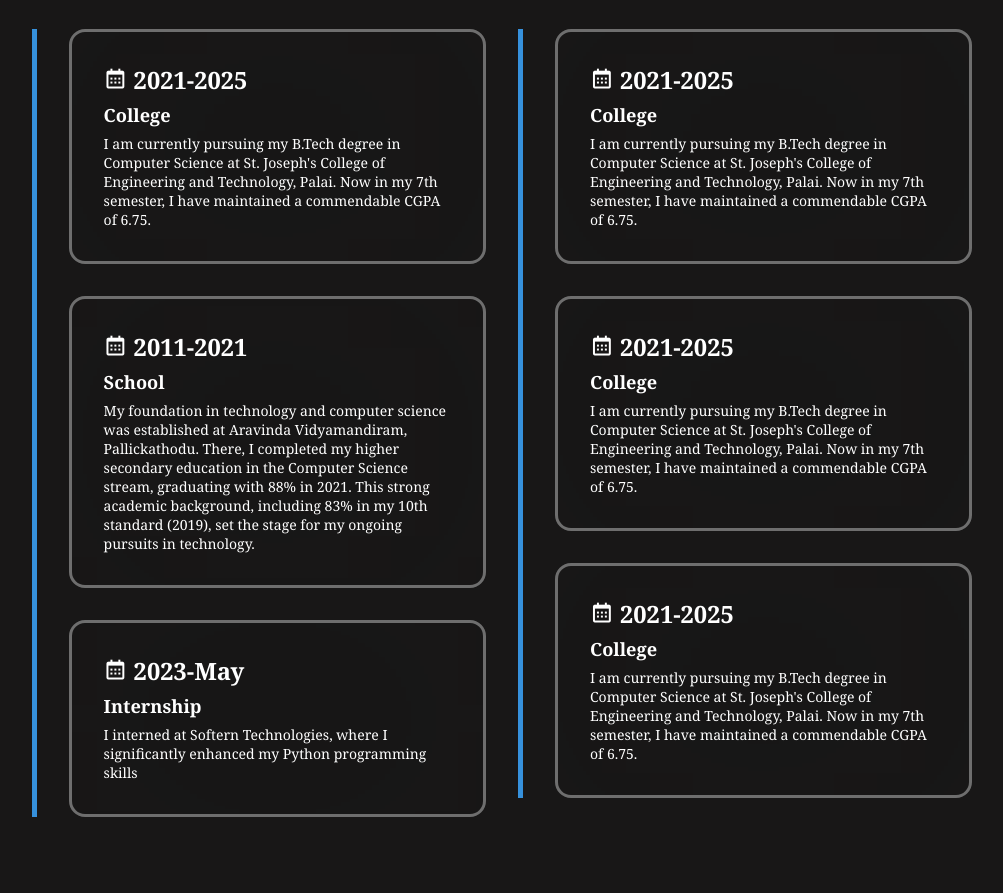
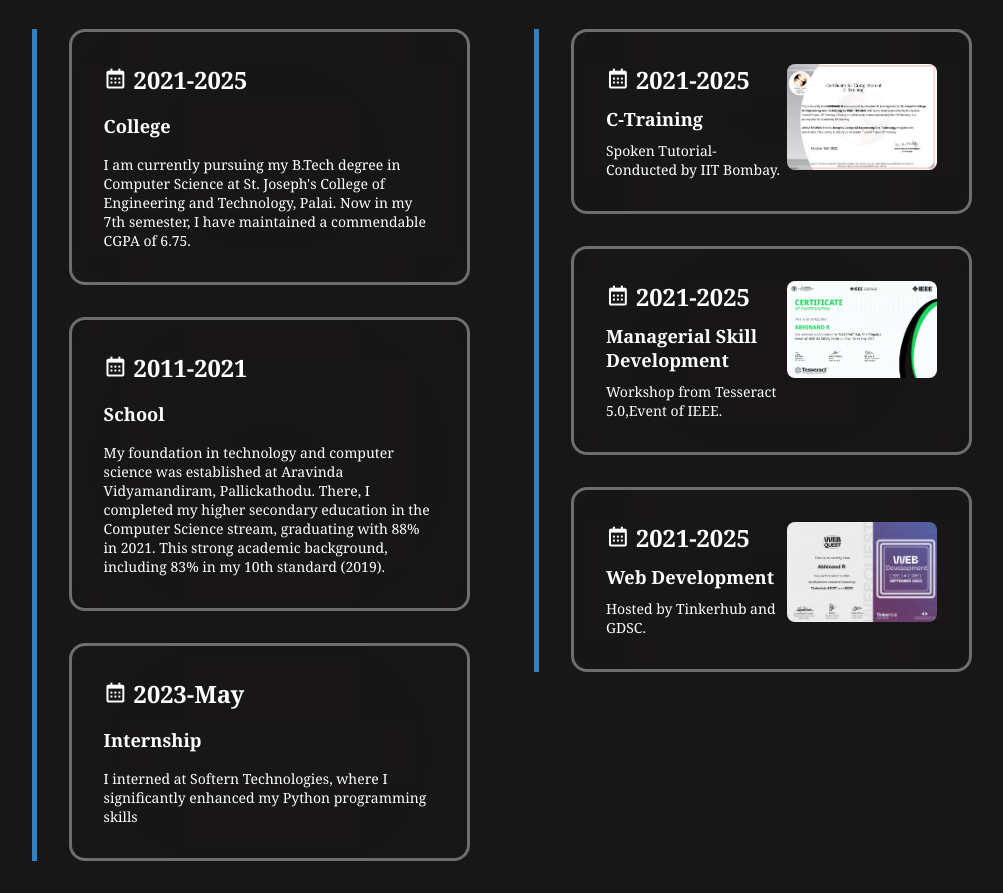
Before and after one commit to Abhinand-R/portfolio, a plain HTML site: page index.html in a window 1280 px wide. Shown: the part 1759-2652 px from the top of the page, without its empty margins (122-1125 px from the left). Before the commit the page ends 2608 px from the top, so only its background shows below. Drawn offline with nearby package versions, Linux system fonts and the light colour scheme.

Commit message:
edu&cerficate upload

```diff
--- a/index.html
+++ b/index.html
@@ -8,7 +8,7 @@
     <link href='https://unpkg.com/boxicons@2.1.4/css/boxicons.min.css' rel='stylesheet'>
 </head>
 <body>
-    <script src="script.js"></script>
+
 
     <nav>
         <a href="#" class="logo"><span>Abhi</span></a>
@@ -95,7 +95,7 @@
                         <span><i class='bx bxs-graduation'></i>Education</span>
                     </h2>
                     <div class="timeline-box">
-                        <div class="content-box">
+                        <div class="content-box" id="cb">
                             <div class="date">
                                 <i class='bx bx-calendar'></i>
                                 2021-2025
@@ -104,16 +104,16 @@
                             <p>I am currently pursuing my B.Tech degree in Computer Science at St. Joseph's College of Engineering and Technology, Palai. Now in
                                 my 7th semester, I have maintained a commendable CGPA of 6.75.</p>
                         </div>
-                        <div class="content-box">
+                        <div class="content-box" id="cb">
                             <div class="date">
                                 <i class='bx bx-calendar'></i>
                                 2011-2021
                             </div>
                             <h3>School</h3>
                             <p>My foundation in technology and computer science was established at Aravinda Vidyamandiram, Pallickathodu. There, I completed my higher secondary education in the Computer Science stream, graduating with 88% in 2021. This strong academic background, including 83% in my 10th standard
-                                 (2019), set the stage for my ongoing pursuits in technology.</p>
+                                 (2019).</p>
                         </div>
-                        <div class="content-box">
+                        <div class="content-box" id="cb">
                             <div class="date">
                                 <i class='bx bx-calendar'></i>
                                 2023-May
@@ -132,36 +132,51 @@
                     </h2>
                     <div class="timeline-box">
                         <div class="content-box">
+                            <div class="content-text">
                                 <div class="date">
                                     <i class='bx bx-calendar'></i>
                                     2021-2025
                                 </div>
-                            <h3>College</h3>
-                            <p>I am currently pursuing my B.Tech degree in Computer Science at St. Joseph's College of Engineering and Technology, Palai. Now in
-                                my 7th semester, I have maintained a commendable CGPA of 6.75.</p>
+                                <h3>C-Training</h3>
+                                <p>Spoken Tutorial-Conducted by IIT Bombay.</p>
+                            </div>
+                            <img src="images/ctext.png" alt="Certification 1" onclick="openFullscreen(this.src)">
                         </div>
                         <div class="content-box">
+                            <div class="content-text">
                                 <div class="date">
                                     <i class='bx bx-calendar'></i>
                                     2021-2025
                                 </div>
-                            <h3>College</h3>
-                            <p>I am currently pursuing my B.Tech degree in Computer Science at St. Joseph's College of Engineering and Technology, Palai. Now in
-                                my 7th semester, I have maintained a commendable CGPA of 6.75.</p>
+                                <h3>Managerial Skill Development</h3>
+                                <p>Workshop from Tesseract 5.0,Event of IEEE.</p>
+                            </div>
+                            <img src="images/managerial.png" alt="Certification 2" onclick="openFullscreen(this.src)">
                         </div>
                         <div class="content-box">
+                            <div class="content-text">
                                 <div class="date">
                                     <i class='bx bx-calendar'></i>
                                     2021-2025
                                 </div>
-                            <h3>College</h3>
-                            <p>I am currently pursuing my B.Tech degree in Computer Science at St. Joseph's College of Engineering and Technology, Palai. Now in
-                                my 7th semester, I have maintained a commendable CGPA of 6.75.</p>
+                                <h3>Web Development</h3>
+                                <p>Hosted by Tinkerhub and GDSC.</p>
+                            </div>
+                            <img src="images/webdev.png" alt="Certification 3" onclick="openFullscreen(this.src)">
                         </div>
                     </div>
                 </div>
             </div>
         </div>
     </section>
+    <div class="fullscreen-image" id="fullscreenImage">
+        <span class="close-button" onclick="closeFullscreen()">&times;</span>
+        <img src="" alt="Fullscreen Image" id="fullscreenImg">
+    </div>
+
+
+
+
+    <script src="script.js"></script>
 </body>
 </html>
--- /dev/null
+++ b/script.js
@@ -0,0 +1,21 @@
+// timeline.js
+function openFullscreen(imgSrc) {
+    const fullscreenImg = document.getElementById('fullscreenImg');
+    const fullscreenContainer = document.getElementById('fullscreenImage');
+
+    fullscreenImg.src = imgSrc;
+    fullscreenImg.onload = function() {
+        fullscreenContainer.style.display = 'flex';
+    };
+}
+
+function closeFullscreen() {
+    document.getElementById('fullscreenImage').style.display = 'none';
+}
+
+// Close fullscreen view when clicking outside the image
+document.getElementById('fullscreenImage').addEventListener('click', function(e) {
+    if (e.target === this) {
+        closeFullscreen();
+    }
+});
--- a/style.css
+++ b/style.css
@@ -202,6 +202,7 @@ section{
 .timeline-row{
     display: grid;
     grid-template-columns: repeat(auto-fit,minmax(300px,1fr));
+    gap: 2rem;
 }
 .heading{
     font-size: 2.5rem;
@@ -213,9 +214,13 @@ section{
 .heading i{
     font-size: 4rem;
 }
+#cb{
+    flex-direction: column;
+}
 .content-box{
     display: flex;
-    flex-direction: column;
+    justify-content: space-between;
+    align-items: flex-start;
     gap: 0.5em;
     padding: 2rem;
     margin: 0 2rem;
@@ -227,20 +232,55 @@ section{
     cursor: pointer;
 }
 .content-box:hover{
-    box-shadow: 0 0 25px rgb(83, 224, 83);
-    border: 3px solid rgb(131, 175, 211);
+
+    border: 3px solid rgba(83, 224, 104, 0.734);
 
 }
 .timeline-box{
     display: flex;
     flex-direction: column;
     gap: 2rem;
-    border-left: 5px solid rgba(59, 167, 255, 0.848);
+    border-left: 5px solid rgba(59, 167, 255, 0.738);
 }
 .content-box h3{
     font-size: 1.3em;
+    margin-bottom: 0.5em;
 }
 .date{
     font-size: 1.7em;
     font-weight: 700;
+    margin-bottom: 0.5em;
 }
+.content-box img {
+    max-width: 150px;
+    height: auto;
+    border-radius: 0.5rem;
+    cursor: pointer;
+}
+.content-text {
+    flex: 1;
+}
+.fullscreen-image {
+    display: none;
+    position: fixed;
+    top: 0;
+    left: 0;
+    width: 100%;
+    height: 100%;
+    background-color: rgba(0, 0, 0, 0.9);
+    z-index: 1000;
+    justify-content: center;
+    align-items: center;
+}
+.fullscreen-image img {
+    max-width: 90%;
+    max-height: 90%;
+}
+.close-button {
+    position: absolute;
+    top: 20px;
+    right: 30px;
+    font-size: 30px;
+    color: white;
+    cursor: pointer;
+}
```
Also changed, not shown: images/ctext.png (added), images/managerial.png (added), images/webdev.png (added). Lines whose indentation alone changed are shown as unchanged.
